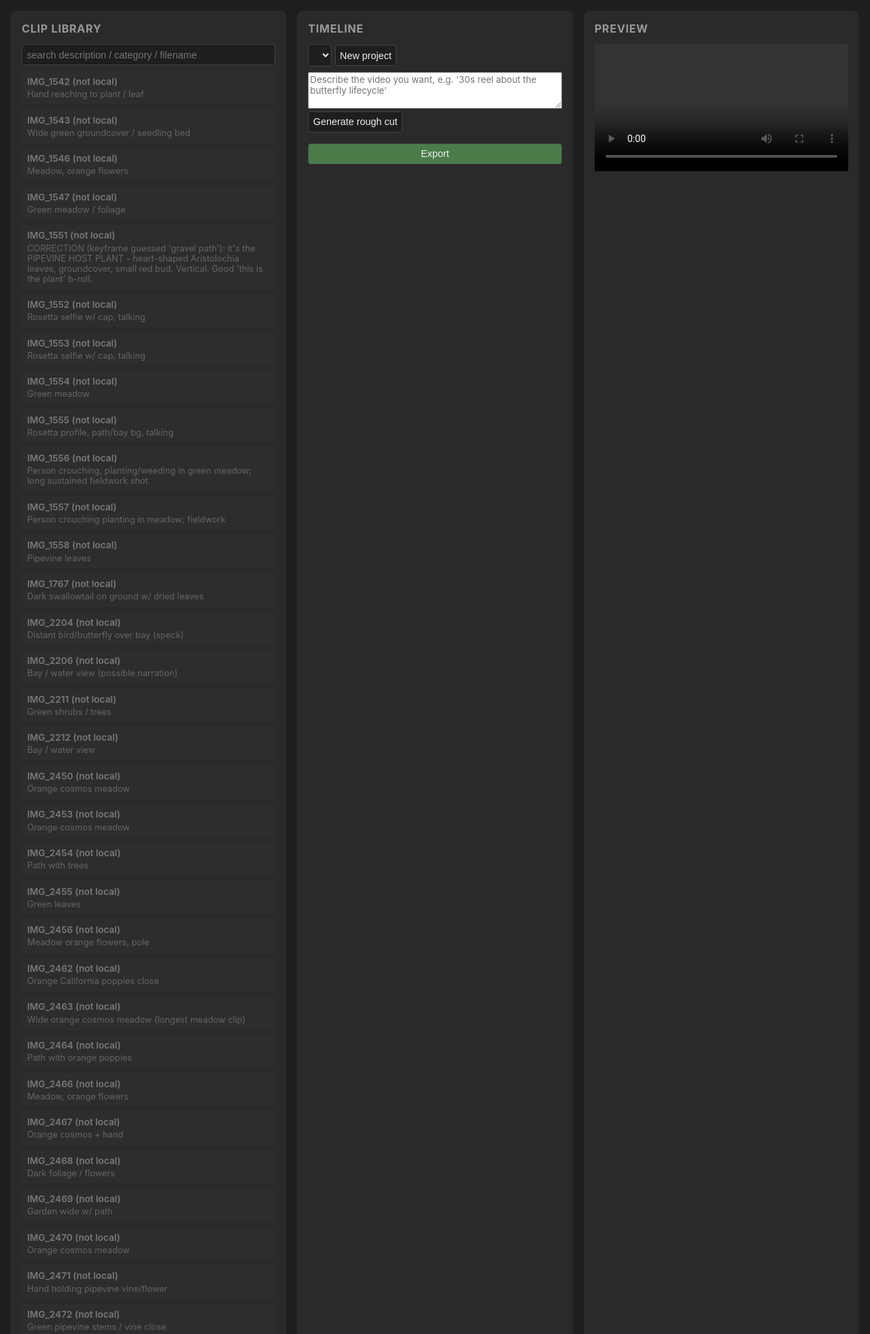
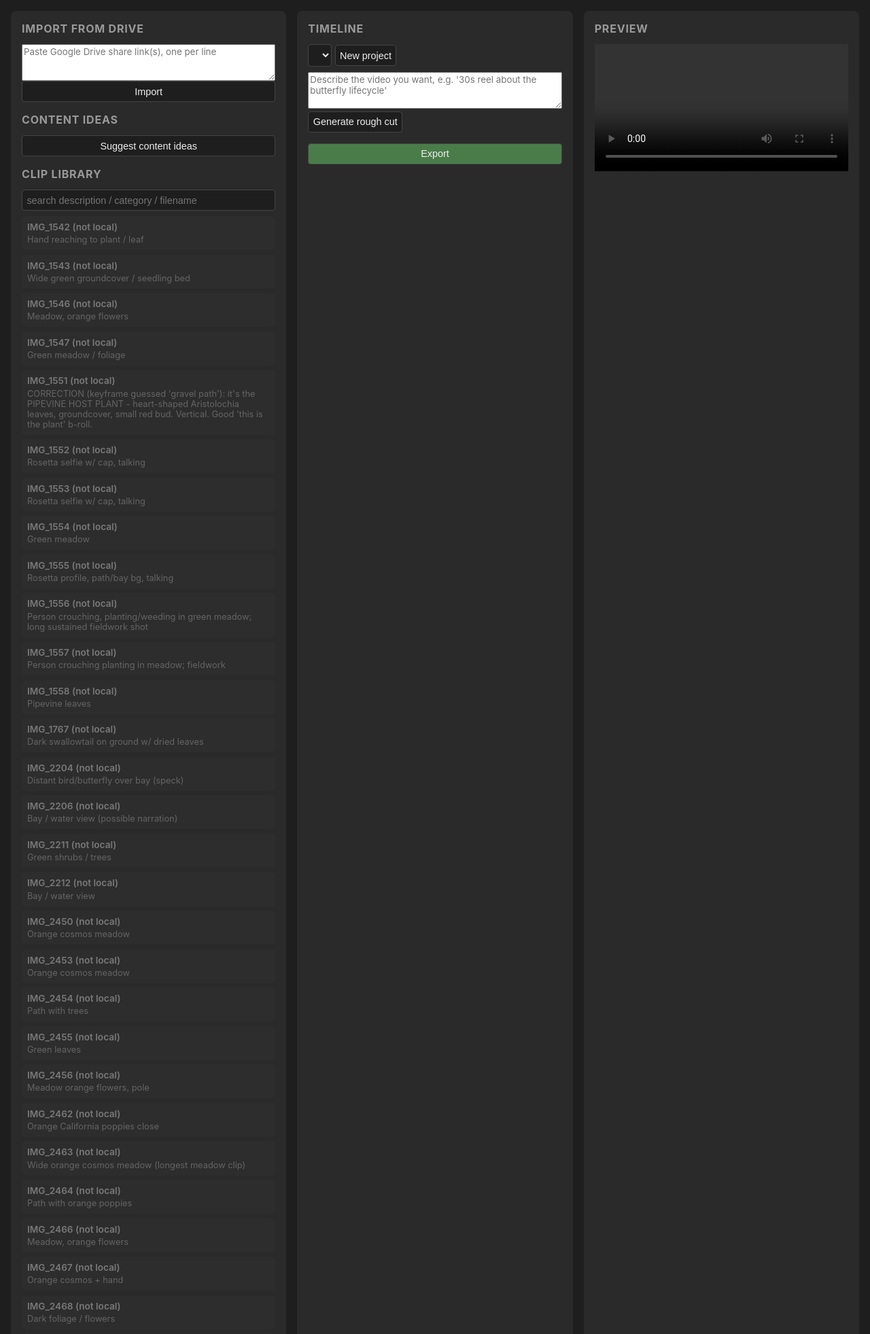
Before and after one commit to rosettawang/automated-content-creator, a Flask app: page / in a window 1280 px wide. Shown: the top 1963 px of the page at 68% size. Run offline with Flask 3, Linux system fonts and the light colour scheme; data comes from the database, SQL or seed files in the repository; data that the repository does not hold is empty.

Commit message:
Move Drive import and content ideas above the clip list
The Import from Drive box and Suggest content ideas button rendered
after the full 82-clip list, so they were buried at the bottom of the
library panel. Reorder them to the top and give the clip list its own
scroll area, so the import controls stay pinned and visible.

Co-Authored-By: Claude Opus 4.8 <noreply@anthropic.com>

```diff
--- a/editor/static/style.css
+++ b/editor/static/style.css
@@ -18,6 +18,18 @@ body {
   border-radius: 8px;
   padding: 1rem;
   overflow-y: auto;
+}
+
+#library {
+  display: flex;
+  flex-direction: column;
+  overflow-y: hidden;
+}
+
+#library #clip-list {
+  flex: 1;
+  overflow-y: auto;
+  min-height: 4rem;
 }
 
 h2 {
--- a/editor/templates/index.html
+++ b/editor/templates/index.html
@@ -8,9 +8,6 @@
 <body>
   <div class="layout">
     <div class="panel" id="library">
-      <h2>Clip Library</h2>
-      <input id="search" placeholder="search description / category / filename">
-      <div id="clip-list"></div>
       <h2>Import from Drive</h2>
       <textarea id="drive-links" placeholder="Paste Google Drive share link(s), one per line" rows="3"></textarea>
       <button id="drive-import-btn">Import</button>
@@ -18,6 +15,9 @@
       <h2>Content Ideas</h2>
       <button id="suggest-content-btn">Suggest content ideas</button>
       <div id="content-ideas"></div>
+      <h2>Clip Library</h2>
+      <input id="search" placeholder="search description / category / filename">
+      <div id="clip-list"></div>
     </div>
 
     <div class="panel" id="timeline-panel">
```
